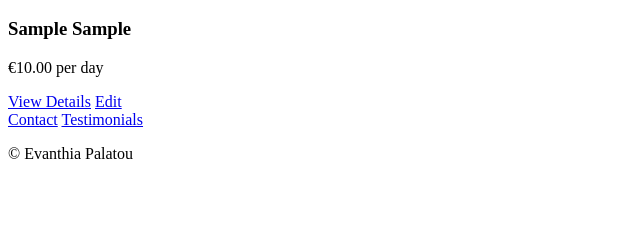
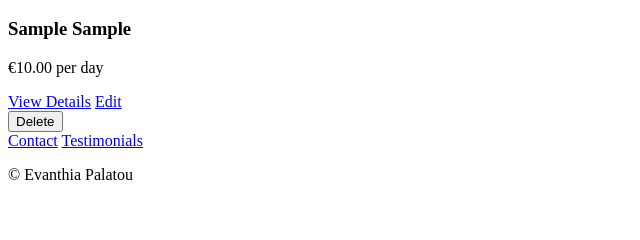
Before and after one commit to evapalatou/car-rental-app, a Django app: page /cars/ in a window 1280 px wide. Shown: the part 201-441 px from the top of the page, without its empty margins (0-640 px from the left). Run offline with Django 4.2, Linux system fonts and the light colour scheme; a user stored in the database is signed in; tables that the repository leaves empty hold one stand-in row (values such as "Sample post").

Commit message:
Add car deletion functionality

```diff
--- a/car_rental/urls.py
+++ b/car_rental/urls.py
@@ -1,7 +1,14 @@
 from django.contrib import admin
 from django.urls import path, include
 
-from cars.views import home, my_cars, car_detail, add_car, edit_car
+from cars.views import (
+    home,
+    my_cars,
+    car_detail,
+    add_car,
+    edit_car,
+    delete_car,
+)
 
 urlpatterns = [
     path('admin/', admin.site.urls),
@@ -12,4 +19,5 @@ urlpatterns = [
     path('cars/<int:car_id>/', car_detail, name='car_detail'),
     path('cars/add/', add_car, name='add_car'),
     path('cars/<int:car_id>/edit/', edit_car, name='edit_car'),
+    path('cars/<int:car_id>/delete/', delete_car, name='delete_car'),
 ]
--- a/cars/views.py
+++ b/cars/views.py
@@ -92,3 +92,29 @@ def edit_car(request, car_id):
             "car": car,
         },
     )
+
+
+@login_required
+@user_passes_test(lambda user: user.is_staff, login_url="/")
+def delete_car(request, car_id):
+    if request.method == "POST":
+        car = get_object_or_404(Car, id=car_id)
+
+        if car.reservations.exists():
+            car.is_active = False
+            car.save()
+
+            messages.warning(
+                request,
+                "This car has reservations and cannot be deleted. "
+                "It has been removed from the available cars instead.",
+            )
+        else:
+            car.delete()
+
+            messages.success(
+                request,
+                "Car deleted successfully.",
+            )
+
+    return redirect("cars")
--- a/templates/cars/car_list.html
+++ b/templates/cars/car_list.html
@@ -27,6 +27,15 @@
 
                 {% if user.is_staff %}
                     <a href="{% url 'edit_car' car.id %}">Edit</a>
+
+                    <form
+                        method="POST"
+                        action="{% url 'delete_car' car.id %}"
+                        onsubmit="return confirm('Are you sure you want to delete this car?');"
+                    >
+                        {% csrf_token %}
+                        <button type="submit">Delete</button>
+                    </form>
                 {% endif %}
             </article>
         {% endfor %}
```
